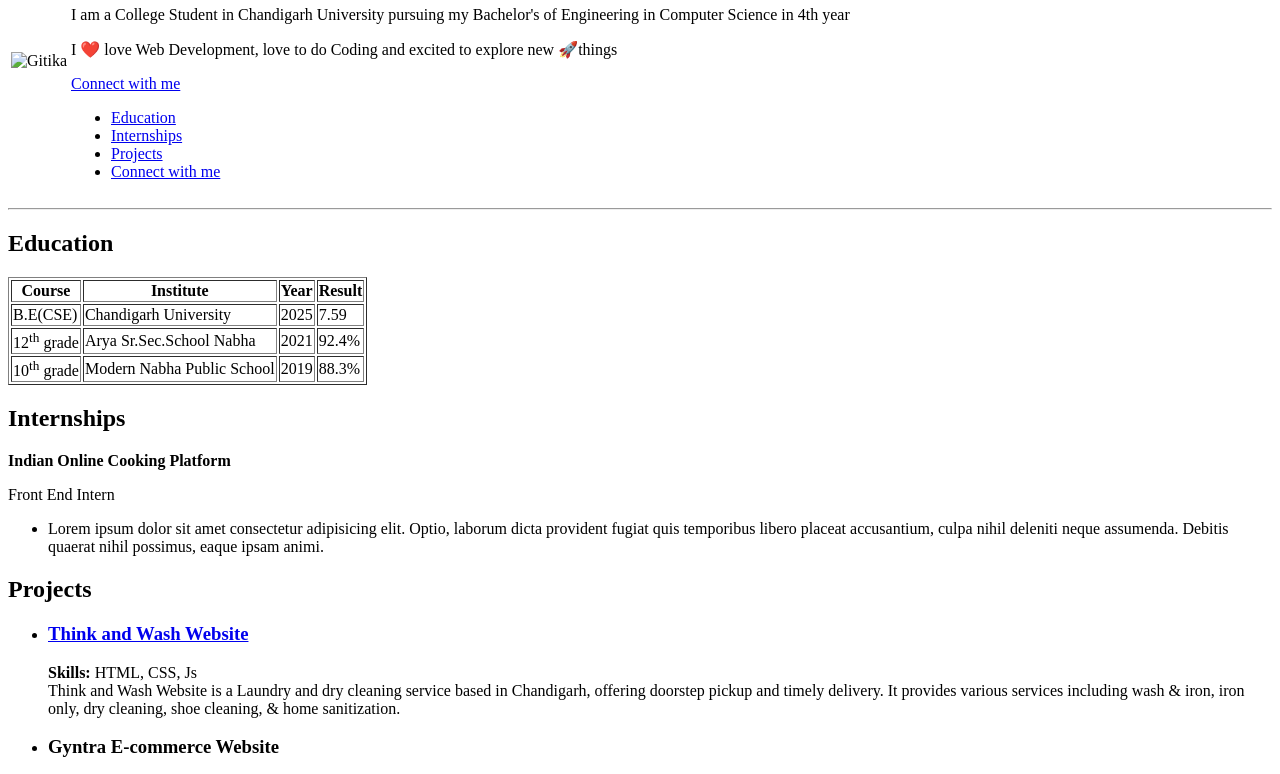
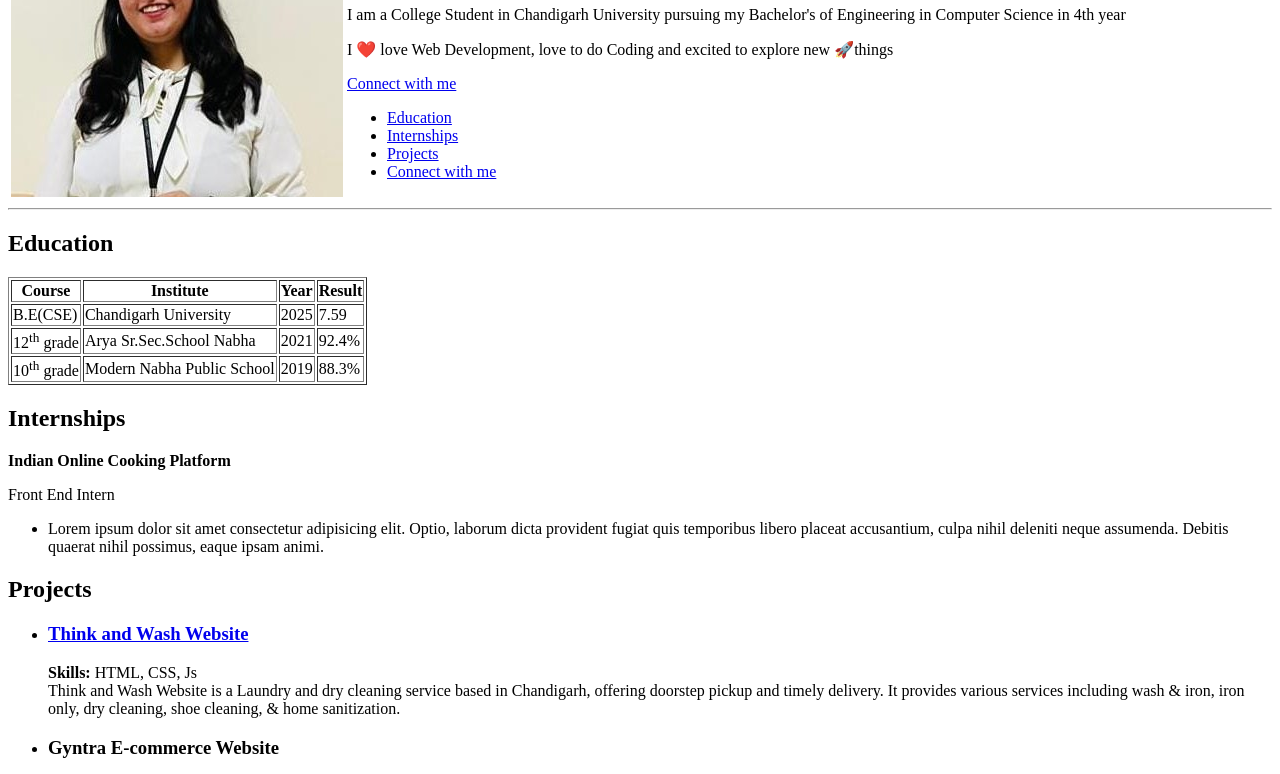
Before and after one commit to Gitika-Utreja/resume, a plain HTML site: page index.html in a window 1280 px wide. Shown: the part 85-859 px from the top of the page. Drawn offline with Linux system fonts and the light colour scheme; files whose address does not match are found by name.

Commit message:
Update index.html

```diff
--- a/index.html
+++ b/index.html
@@ -10,7 +10,7 @@
       <table>
         <tr>
           <td>
-            <img style="float: left" src="images/photo.png" alt="Gitika" />
+            <img style="float: left" src="D:\WebDevelopmentProjects\mycoolwebsite\images\photo.png" alt="Gitika" />
           </td>
           <td>
             <h1>Gitika Utreja</h1>
```
